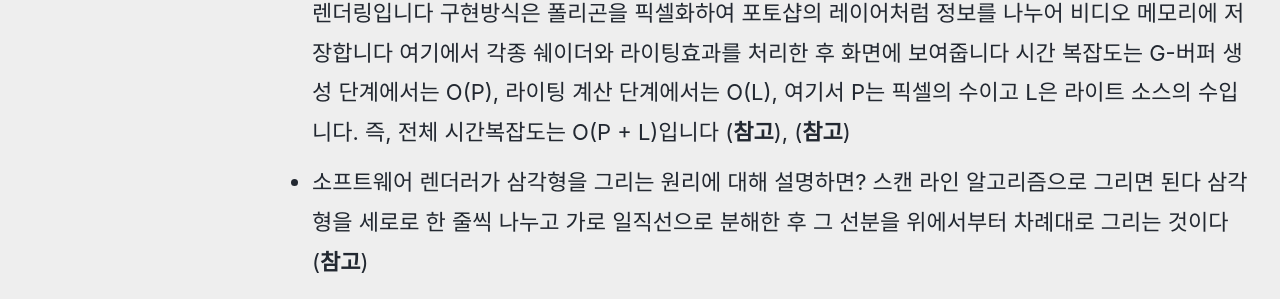
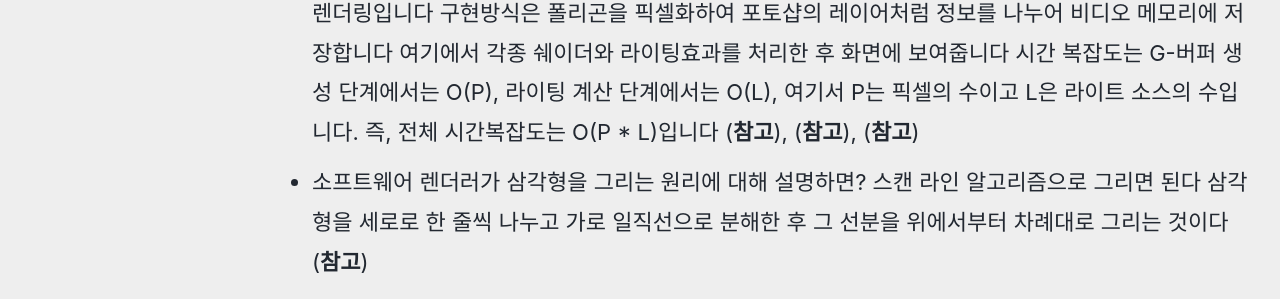
Before and after one commit to devMyeong/devMyeong.github.io, a Jekyll site: the page built from _posts/cs/2022-09-05-블로그-면접준비.md, in a window 1280 px wide and 900 px high, scrolled down 19987 px. Shown: the part 458-757 px from the top of the window. Built offline with Jekyll 4.4.1, drawn with Linux system fonts in a browser that asks for light colours; cached includes are drawn as plain includes; nearby versions of some CDN libraries; some web fonts are replaced; comment, search, counter and statistics services are not loaded; some of the changed text lies outside the part shown.

Commit message:
Chore : 수정

```diff
--- a/_posts/cs/2022-09-05-블로그-면접준비.md
+++ b/_posts/cs/2022-09-05-블로그-면접준비.md
@@ -190,7 +190,7 @@ last_modified_at: 2022-10-30
 - 렌더링 파이프라인에 대해 설명하면? 입력 조립기 - 버텍스 셰이더 - 테셀레이션 - 지오메트리 셰이더 - 레스터라이저 - 픽셀 셰이더 - 출력 병합기 순으로 3차원의 가상 세계를 2차원의 이미지로 생성한다 ([**참고**](https://doobudubu.tistory.com/m/243))
 - AABB, OBB 충돌 판별에 대해 설명하고 코드로 구현하면? AABB는 좌상단 꼭짓점을 min, 우하단 꼭짓점을 max라고 했을 때 한쪽 사각형의 max가 다른 사각형의 min보다 작거나 한쪽 사각형의 min이 다른 사각형의 max보다 크면 두 사각형은 만나지 않는다에 기반을 둔 충돌 판별법이다 OBB는 두 블록을 분리할 수 있는 축이 있으면 두 블록은 만나지 않는다에 기반을 둔 충돌 판별법이다 분리 축이 존재한다면, 어느 직선에 도형을 투영시켰을 때 투영된 구간이 겹치지 않는 경우가 생긴다 ([**참고**](https://kareus.tistory.com/m/15)), ([**참고**](https://justicehui.github.io/other-algorithm/2018/06/23/OBB/))
 - 행렬 법칙에 대해 설명하면? 행렬은 덧셈의 교환법칙, 덧셈의 결합법칙, 곱셈의 결합법칙이 성립한다  ([**참고**](http://matrix.skku.ac.kr/sglee/linear/ocu/20103.html))
-- 포워드 렌더링과 디퍼드 렌더링의 차이에 대해서 설명하면? 포워드 렌더링은 3D공간에서 존재하는 폴리곤을 픽셀화하여 그 픽셀 마다 쉐이딩과 라이팅 연산을 더하는 방식입니다 일반적으로 O(NP)의 시간복잡도를 가지며, 여기서 N은 오브젝트의 수이고 P는 픽셀의 수입니다 해상도가 올라가도 요구하는 메모리가 디퍼드보다 적지만 라이팅 연산이 느립니다 디퍼드 렌더링은 한 화면에 수많은 라이팅 효과를 넣고 싶어서 만든 렌더링 기법입니다 실시간으로 라이팅에 반응 하는 쉐이더를 쓰는 게임은 기본적으로 디퍼드 렌더링입니다 구현방식은 폴리곤을 픽셀화하여 포토샵의 레이어처럼 정보를 나누어 비디오 메모리에 저장합니다 여기에서 각종 쉐이더와 라이팅효과를 처리한 후 화면에 보여줍니다 시간 복잡도는 G-버퍼 생성 단계에서는 O(P), 라이팅 계산 단계에서는 O(L), 여기서 P는 픽셀의 수이고 L은 라이트 소스의 수입니다. 즉, 전체 시간복잡도는 O(P + L)입니다 ([**참고**](https://m.blog.naver.com/blue9954/220296252565)), ([**참고**](https://hayeo-83.tistory.com/32))
+- 포워드 렌더링과 디퍼드 렌더링의 차이에 대해서 설명하면? 포워드 렌더링은 3D공간에서 존재하는 폴리곤을 픽셀화하여 그 픽셀 마다 쉐이딩과 라이팅 연산을 더하는 방식입니다 일반적으로 O(NP)의 시간복잡도를 가지며, 여기서 N은 오브젝트의 수이고 P는 픽셀의 수입니다 해상도가 올라가도 요구하는 메모리가 디퍼드보다 적지만 라이팅 연산이 느립니다 디퍼드 렌더링은 한 화면에 수많은 라이팅 효과를 넣고 싶어서 만든 렌더링 기법입니다 실시간으로 라이팅에 반응 하는 쉐이더를 쓰는 게임은 기본적으로 디퍼드 렌더링입니다 구현방식은 폴리곤을 픽셀화하여 포토샵의 레이어처럼 정보를 나누어 비디오 메모리에 저장합니다 여기에서 각종 쉐이더와 라이팅효과를 처리한 후 화면에 보여줍니다 시간 복잡도는 G-버퍼 생성 단계에서는 O(P), 라이팅 계산 단계에서는 O(L), 여기서 P는 픽셀의 수이고 L은 라이트 소스의 수입니다. 즉, 전체 시간복잡도는 O(P * L)입니다 ([**참고**](https://m.blog.naver.com/blue9954/220296252565)), ([**참고**](https://hayeo-83.tistory.com/32)), ([**참고**](https://gamedevelopment.tutsplus.com/forward-rendering-vs-deferred-rendering--gamedev-12342a))
 - 소프트웨어 렌더러가 삼각형을 그리는 원리에 대해 설명하면? 스캔 라인 알고리즘으로 그리면 된다 삼각형을 세로로 한 줄씩 나누고 가로 일직선으로 분해한 후 그 선분을 위에서부터 차례대로 그리는 것이다 ([**참고**](https://domaindeveloper.tistory.com/38))
 - 컬링 기법들을 아는대로 나열하고 설명하면? 컬링의 종류는 백페이스 컬링(BackFace Culling), 오클루전 컬링(Occlusion Culling), 프러스텀 컬링(ViewFrustum Culling)이 있다 백페이스 컬링은 물체의 뒷면을 렌더링에서 제외하는 것이다 오클루전 컬링은 다른 오브젝트에 가려진 오브젝트들은 렌더링하지 않는 것이다 프러스텀 컬링은 카메라의 뷰 프러스텀(View Frustum) 영역 밖의 오브젝트들은 렌더링하지 않는 것이다 ([**참고**](https://rito15.github.io/posts/unity-opt-occlusion-culling/))
 - DirectX 9과 DirectX 11의 차이점은? 렌더링 파이프라인에서 차이가 있다 DirectX 9은 3D 좌표를 2D로 표현하기 위해 로컬 정점 -> 월드 스페이스 -> 뷰 스페이스 -> 조명 연산 -> 컬링 연산 -＞ 투영 연산 -> 클리핑 -> 뷰 포트 -> 레스터라이즈 과정을 거친다 DirectX 11은 입력 조립기 - 버텍스 셰이더 - 테셀레이션 - 지오메트리 셰이더 - 레스터라이저 - 픽셀 셰이더 - 출력 병합기 과정을 거친다 ([**참고**](https://m.blog.naver.com/PostView.naver?isHttpsRedirect=true&blogId=minizang99&logNo=220963722023))
```
